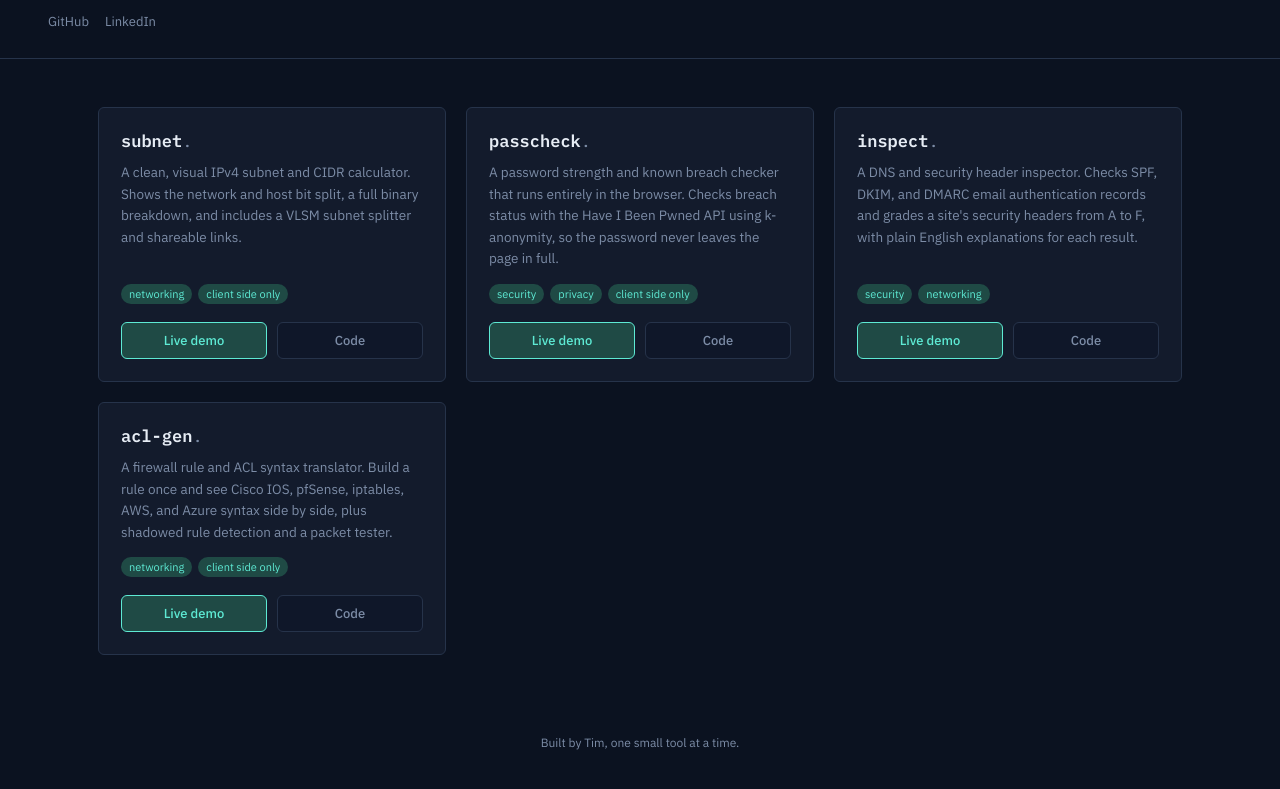
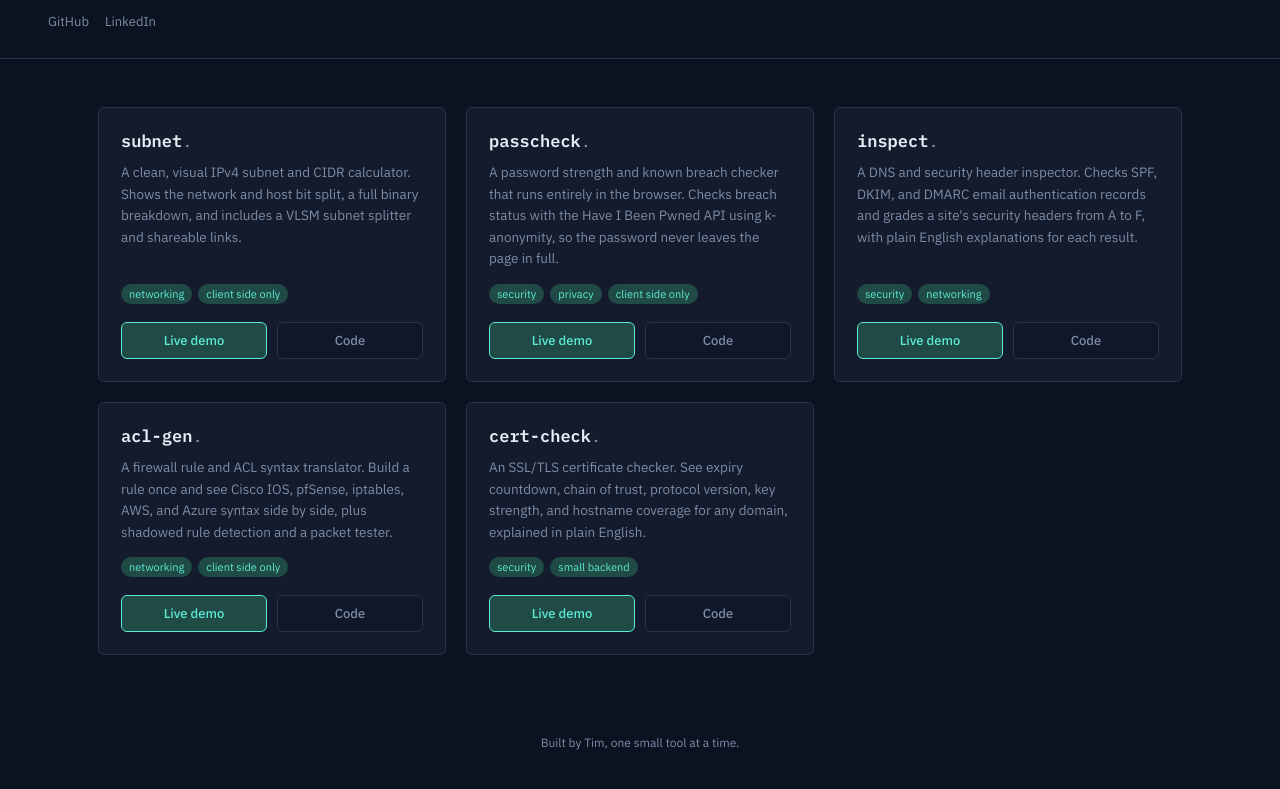
Before and after one commit to tfasanya79/portfolio-hub, a plain HTML site: page index.html in a window 1280 px wide. Shown: the part 119-908 px from the top of the page. Drawn offline with Linux system fonts and the light colour scheme.

Commit message:
Add cert-check card to portfolio hub
Co-authored-by: Copilot App <223556219+Copilot@users.noreply.github.com>

```diff
--- a/index.html
+++ b/index.html
@@ -211,6 +211,13 @@
       demoUrl: 'https://aipal-staging.cloud/acl-gen/',
       codeUrl: 'https://github.com/tfasanya79/acl-gen',
     },
+    {
+      name: 'cert-check.',
+      description: 'An SSL/TLS certificate checker. See expiry countdown, chain of trust, protocol version, key strength, and hostname coverage for any domain, explained in plain English.',
+      tags: ['security', 'small backend'],
+      demoUrl: 'https://aipal-staging.cloud/cert-check/',
+      codeUrl: 'https://github.com/tfasanya79/cert-check',
+    },
   ];
 
   const grid = document.getElementById('grid');
```
